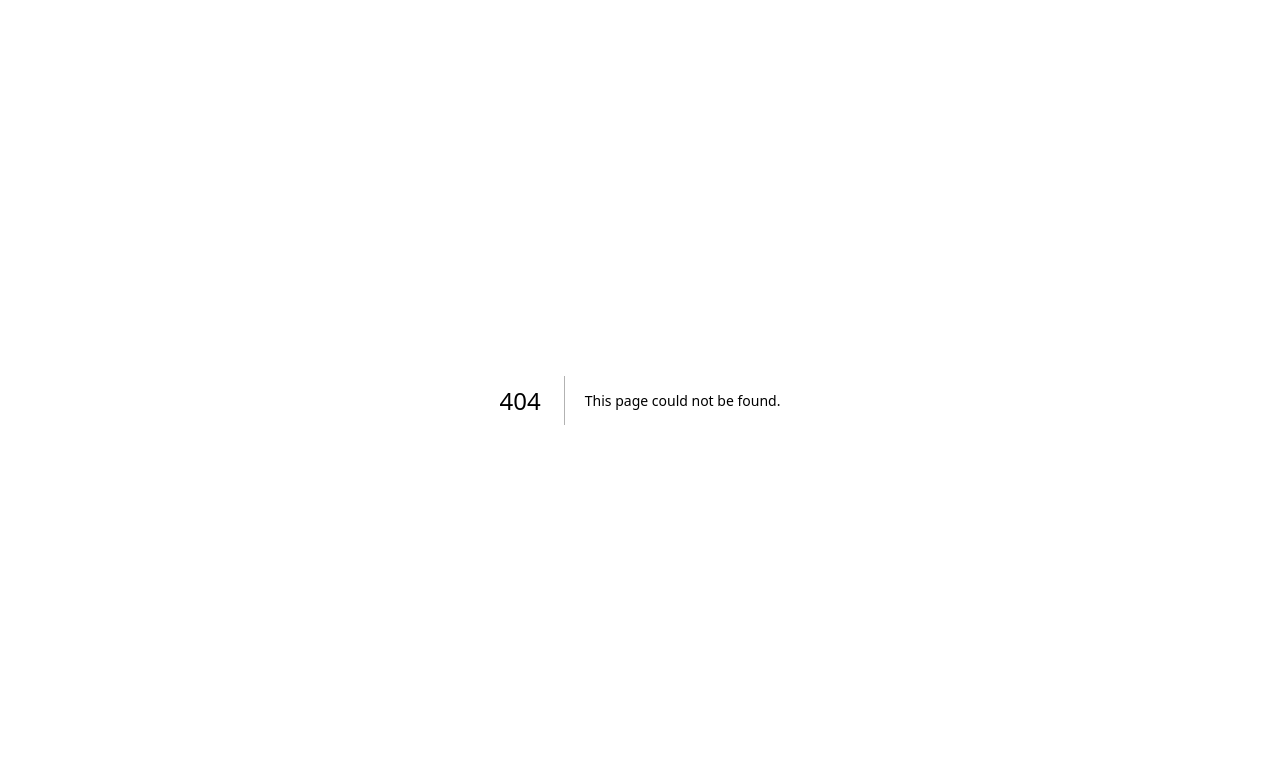
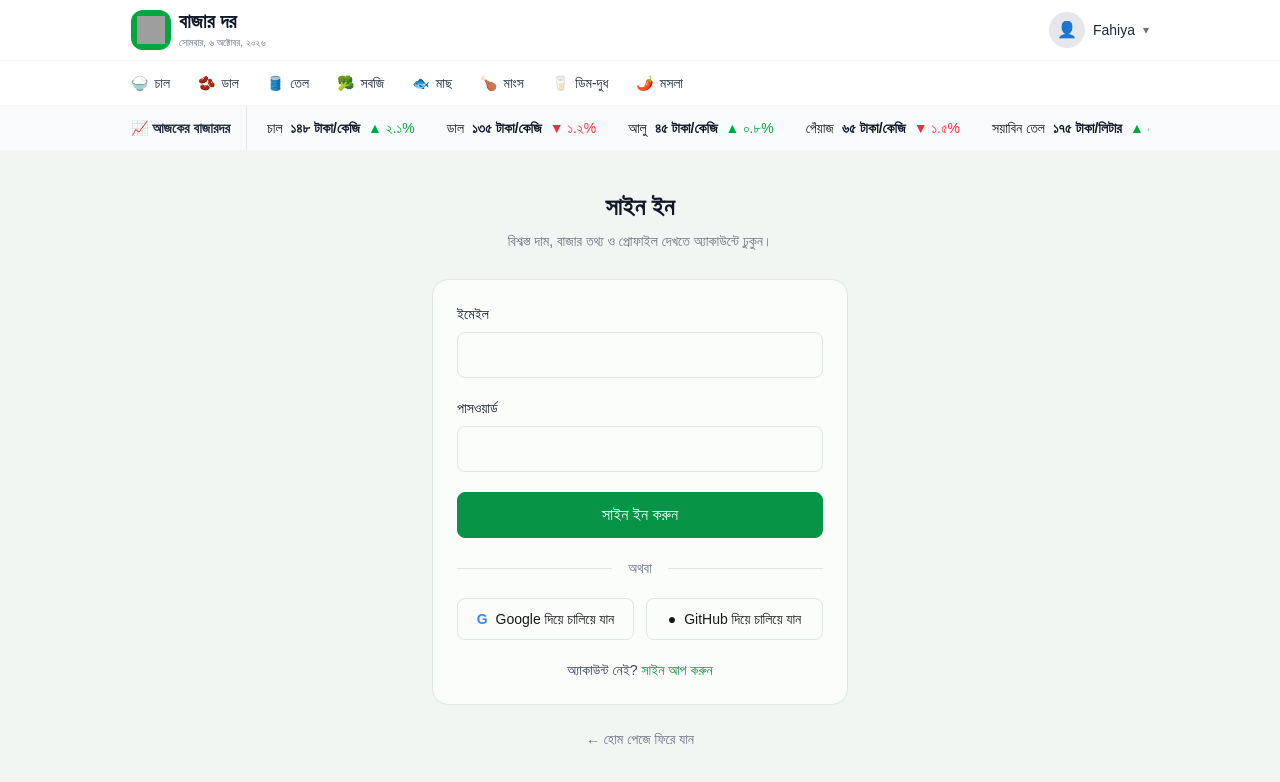
Before and after one commit to fahiyahedayet/assignment-7, a Next.js app: page /sign-in in a window 1280 px wide. Before the commit this address had no page. Shown: the top 782 px of the page. Built offline with nearby package versions, Linux system fonts and the light colour scheme; grey boxes are pictures that could not be loaded.

Commit message:
sign-in page ui done

```diff
--- /dev/null
+++ b/src/app/sign-in/page.tsx
@@ -0,0 +1,111 @@
+
+import Link from "next/link";
+import Navbar from "../components/Navbar";
+import PriceTicker from "../components/PriceTicker";
+
+export default function SignInPage() {
+  return (
+    <main className="min-h-screen bg-[#f0f6f1]">
+      <Navbar />
+      <PriceTicker />
+
+      <section className="mx-auto flex w-full max-w-md flex-col items-center px-4 pb-12 pt-10">
+        <h1 className="text-2xl font-bold text-gray-900">
+          সাইন ইন
+        </h1>
+
+        <p className="mt-2 text-center text-sm text-gray-500">
+          বিশ্বস্ত দাম, বাজার তথ্য ও প্রোফাইল দেখতে অ্যাকাউন্টে ঢুকুন।
+        </p>
+
+        <div className="mt-7 w-full rounded-2xl border border-[#dfe8e0] bg-[#fbfdfb] p-6">
+          <form className="space-y-5">
+            <div>
+              <label
+                htmlFor="email"
+                className="mb-2 block text-sm font-medium text-gray-900"
+              >
+                ইমেইল
+              </label>
+
+              <input
+                id="email"
+                name="email"
+                type="email"
+                autoComplete="email"
+                required
+                className="w-full rounded-lg border border-[#dfe8e0] bg-transparent px-3 py-2.5 outline-none transition focus:border-[#079447] focus:ring-1 focus:ring-[#079447]"
+              />
+            </div>
+
+            <div>
+              <label
+                htmlFor="password"
+                className="mb-2 block text-sm font-medium text-gray-900"
+              >
+                পাসওয়ার্ড
+              </label>
+
+              <input
+                id="password"
+                name="password"
+                type="password"
+                autoComplete="current-password"
+                required
+                className="w-full rounded-lg border border-[#dfe8e0] bg-transparent px-3 py-2.5 outline-none transition focus:border-[#079447] focus:ring-1 focus:ring-[#079447]"
+              />
+            </div>
+
+            <button
+              type="submit"
+              className="w-full rounded-lg border border-[#079447] bg-[#079447] px-4 py-2.5 font-medium text-white transition hover:bg-[#067a3b]"
+            >
+              সাইন ইন করুন
+            </button>
+          </form>
+
+          <div className="my-5 flex items-center gap-4">
+            <div className="h-px flex-1 bg-[#dfe8e0]" />
+            <span className="text-sm text-gray-500">অথবা</span>
+            <div className="h-px flex-1 bg-[#dfe8e0]" />
+          </div>
+
+          <div className="grid grid-cols-1 gap-3 sm:grid-cols-2">
+            <button
+              type="button"
+              className="flex items-center justify-center gap-2 rounded-lg border border-[#dfe8e0] px-2 py-2.5 text-sm font-medium transition hover:bg-gray-50"
+            >
+              <span className="font-bold text-[#4285F4]">G</span>
+              Google দিয়ে চালিয়ে যান
+            </button>
+
+            <button
+              type="button"
+              className="flex items-center justify-center gap-2 rounded-lg border border-[#dfe8e0] px-2 py-2.5 text-sm font-medium transition hover:bg-gray-50"
+            >
+              <span className="font-bold">●</span>
+              GitHub দিয়ে চালিয়ে যান
+            </button>
+          </div>
+
+          <p className="mt-5 text-center text-sm text-gray-700">
+            অ্যাকাউন্ট নেই?{" "}
+            <Link
+              href="/sign-up"
+              className="font-medium text-[#079447] hover:underline"
+            >
+              সাইন আপ করুন
+            </Link>
+          </p>
+        </div>
+
+        <Link
+          href="/"
+          className="mt-6 text-sm text-gray-500 transition hover:text-[#079447]"
+        >
+          ← হোম পেজে ফিরে যান
+        </Link>
+      </section>
+    </main>
+  );
+}
```
